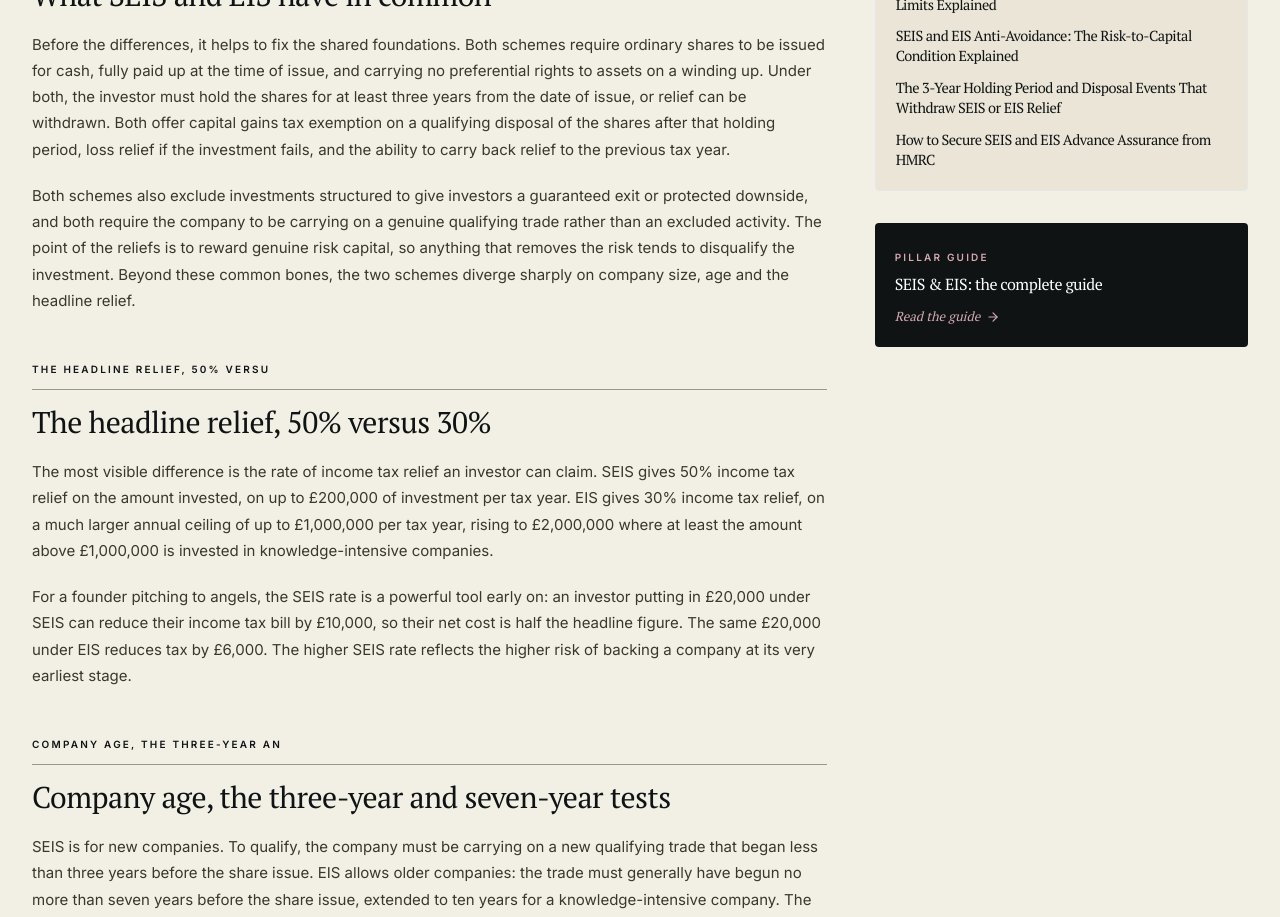
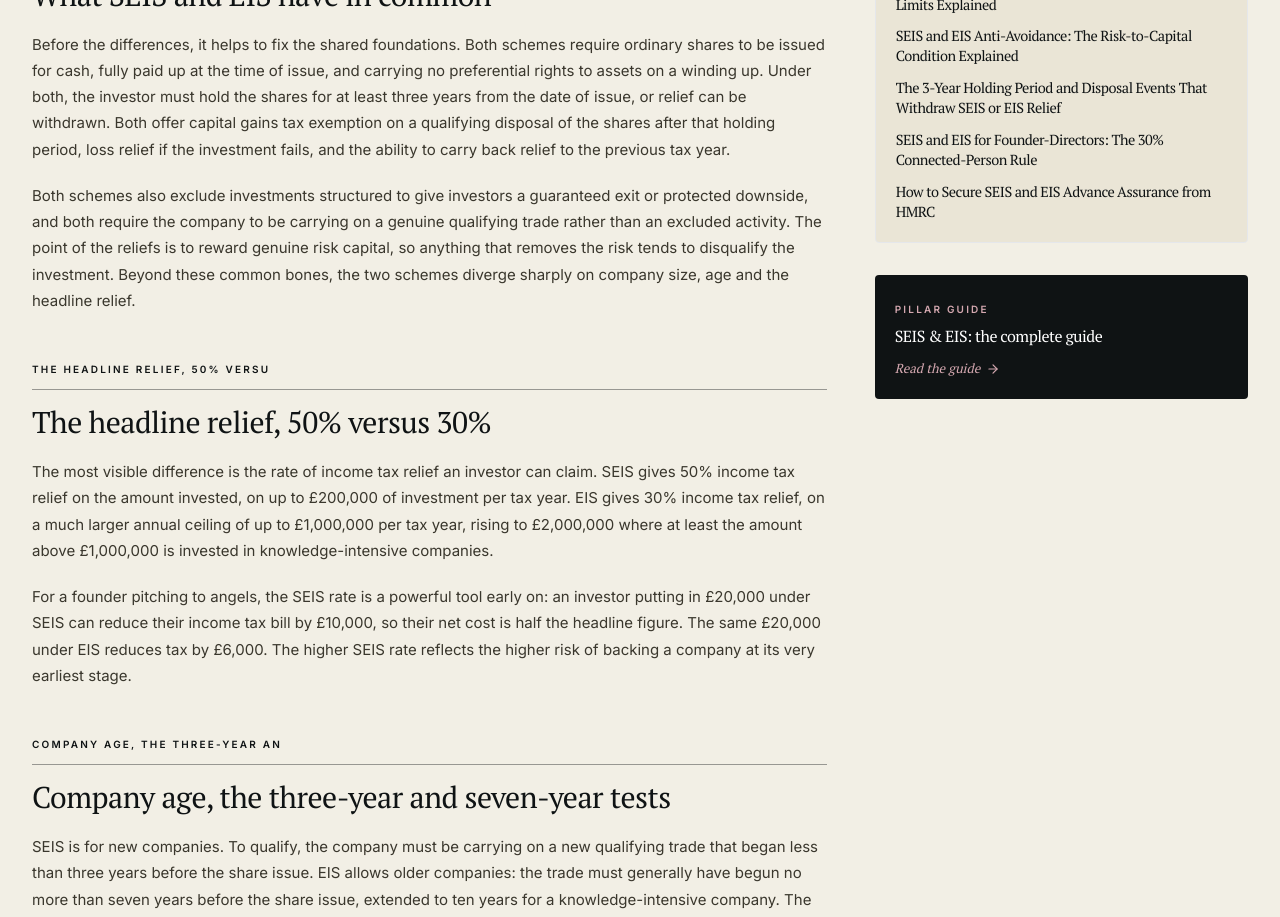
Before and after one commit to nahadgur/seisaccountants, a Next.js app: page /blog/seis-vs-eis-key-differences-founders-must-know in a window 1280 px wide. Shown: the part 1120-2037 px from the top of the page. Built offline with nearby package versions, Linux system fonts and the light colour scheme.

Commit message:
Publish founder director SEIS guide

```diff
--- a/data/blog.ts
+++ b/data/blog.ts
@@ -542,7 +542,7 @@ export const blogArticles: BlogArticle[] = [
     metaTitle: 'SEIS and EIS for Founder-Directors: 30% Rule',
     metaDescription: 'SEIS and EIS for founder-directors: the 30% connected-person limit, why SEIS allows paid directors but EIS generally does not, and how associates count.',
     category: 'SEIS & EIS',
-    publishDate: '2026-06-01',
+    publishDate: '2026-06-22',
     readingMins: 10,
     excerpt: 'Founders often wear several hats at once. This guide explains how SEIS and EIS treat the director, employee and investor roles, where the schemes diverge, and the business-angel director exception.',
     hub: 'seis-eis-guide-uk-startups',
@@ -554,7 +554,7 @@ export const blogArticles: BlogArticle[] = [
       'founders-family-seis-30-percent-connected-person-rule',
       'seis-eis-investment-limits-how-much-you-can-raise',
     ],
-    draft: true,
+    draft: false,
     content: [
       { type: 'p', text: 'Most founders are not just shareholders. They are directors, often paid, sometimes employees on a contract, and increasingly investors putting their own cash into the company alongside outside angels. SEIS and EIS treat each of those hats differently, and the lines move depending on which scheme you are using. This article is part of our SEIS and EIS series and sits beneath the flagship pillar, the complete SEIS and EIS founders guide at /guides/seis-eis-guide-uk-startups/, which you should read for the overall framework.' },
       { type: 'p', text: 'It pairs with the other two new spokes in this drop. The first sets out the anti-avoidance and motive tests at /blog/seis-eis-anti-avoidance-tax-motive-trading-substance/. The second walks through the three-year holding period and disposal events at /blog/seis-eis-three-year-holding-period-disposal-events/. Together the three articles cover the post-issue rules that decide whether a founder relief actually sticks.' },
```
